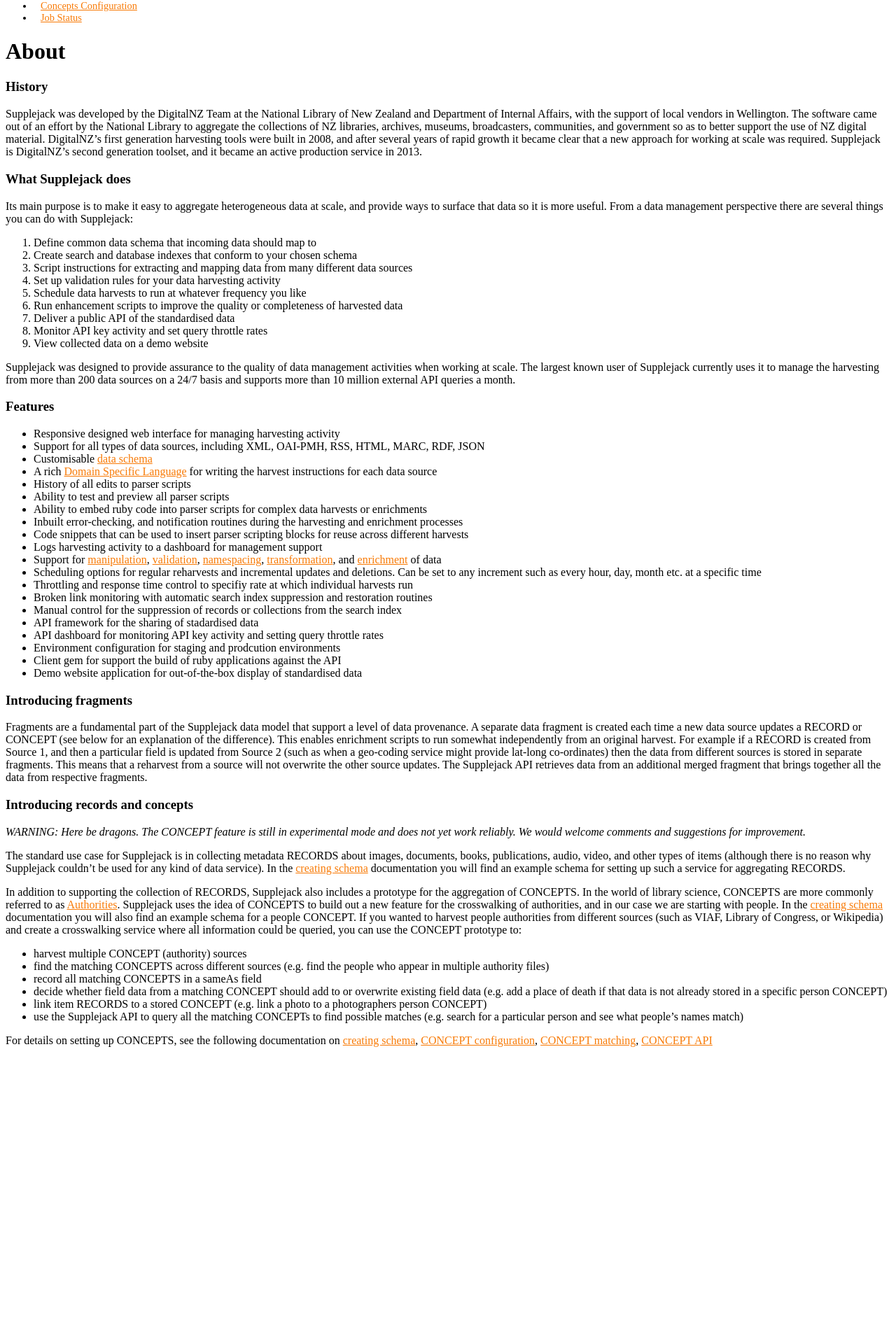
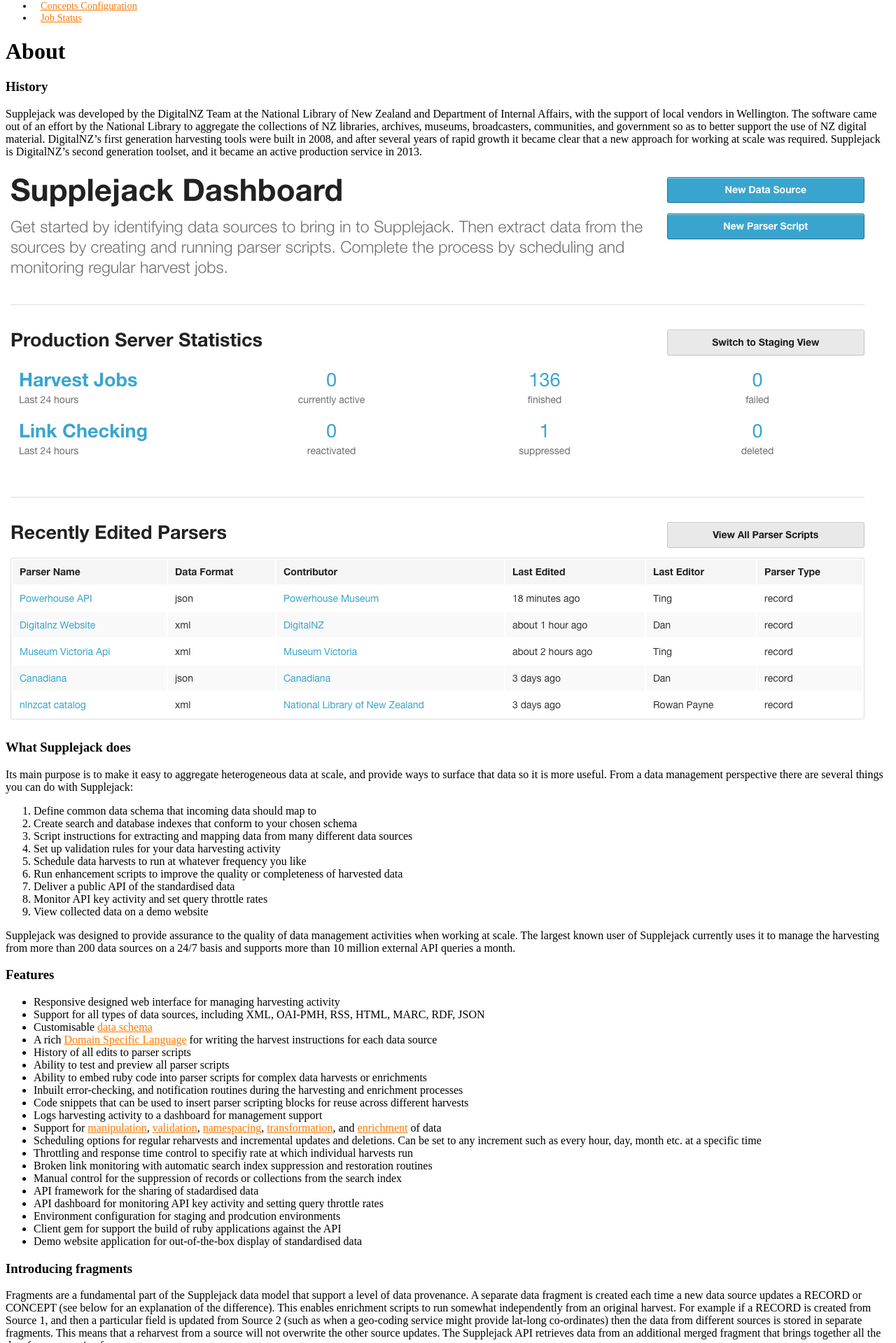
Before and after one commit to DigitalNZ/supplejack, a Jekyll site: the page built from about.md, in a window 1280 px wide. Shown: the part 682-2601 px from the top of the page at 70% size. Built offline with Jekyll 4.4.1, drawn with Linux system fonts in a browser that asks for light colours; Markdown is read by kramdown in place of the engine named in the settings; a style sheet for code colours, icons or effects is not loaded; before the commit the page ends 2194 px from its top, so only the background shows below that.

Commit message:
added homepage image to about

```diff
--- a/about.md
+++ b/about.md
@@ -7,6 +7,8 @@
 ### History
 
 Supplejack was developed by the DigitalNZ Team at the National Library of New Zealand and Department of Internal Affairs, with the support of local vendors in Wellington. The software came out of an effort by the National Library to aggregate the collections of NZ libraries, archives, museums, broadcasters, communities, and government so as to better support the use of NZ digital material. DigitalNZ's first generation harvesting tools were built in 2008, and after several years of rapid growth it became clear that a new approach for working at scale was required. Supplejack is DigitalNZ's second generation toolset, and it became an active production service in 2013.
+
+![Welcome](../images/supplejack-home.png)
 
 ### What Supplejack does
 
```
